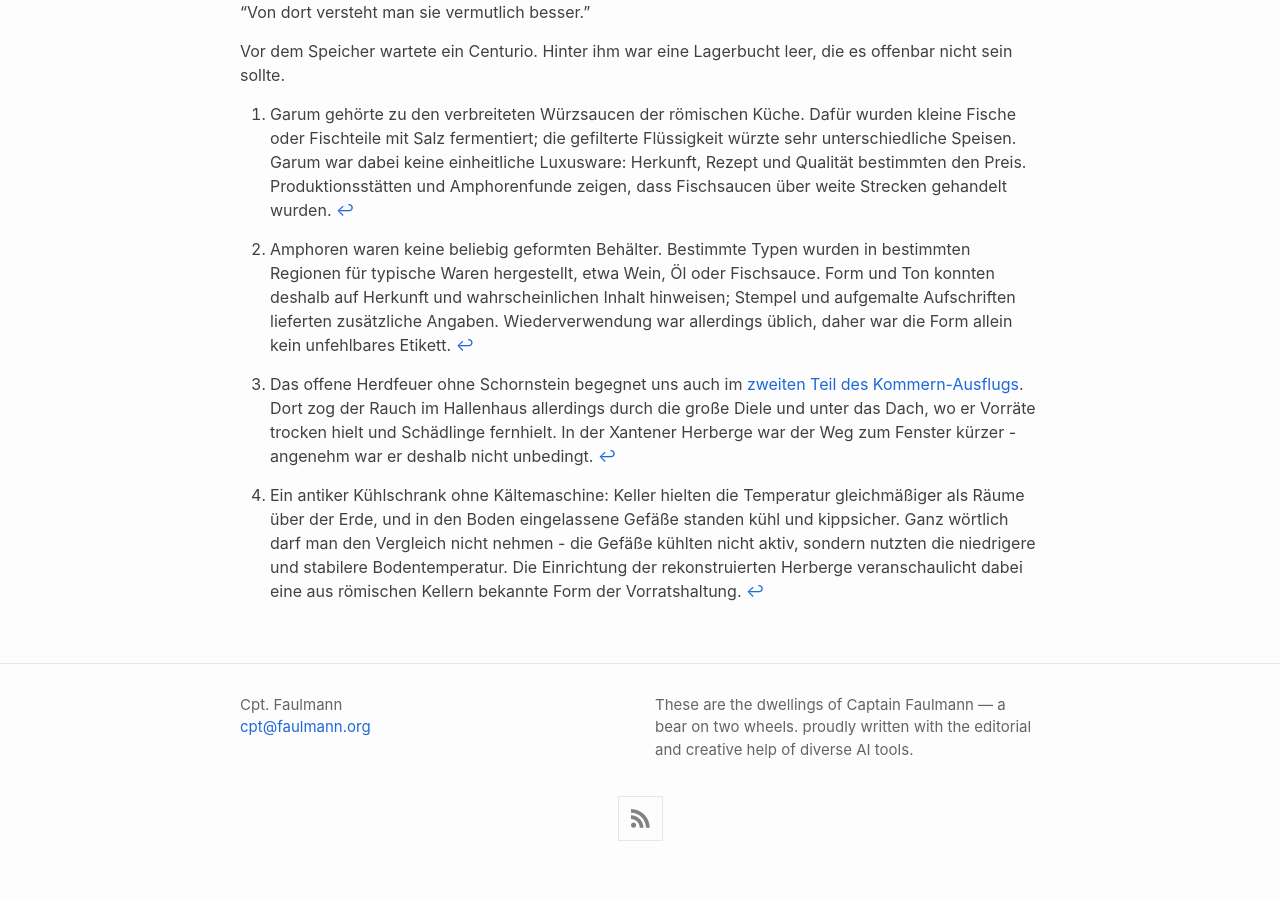
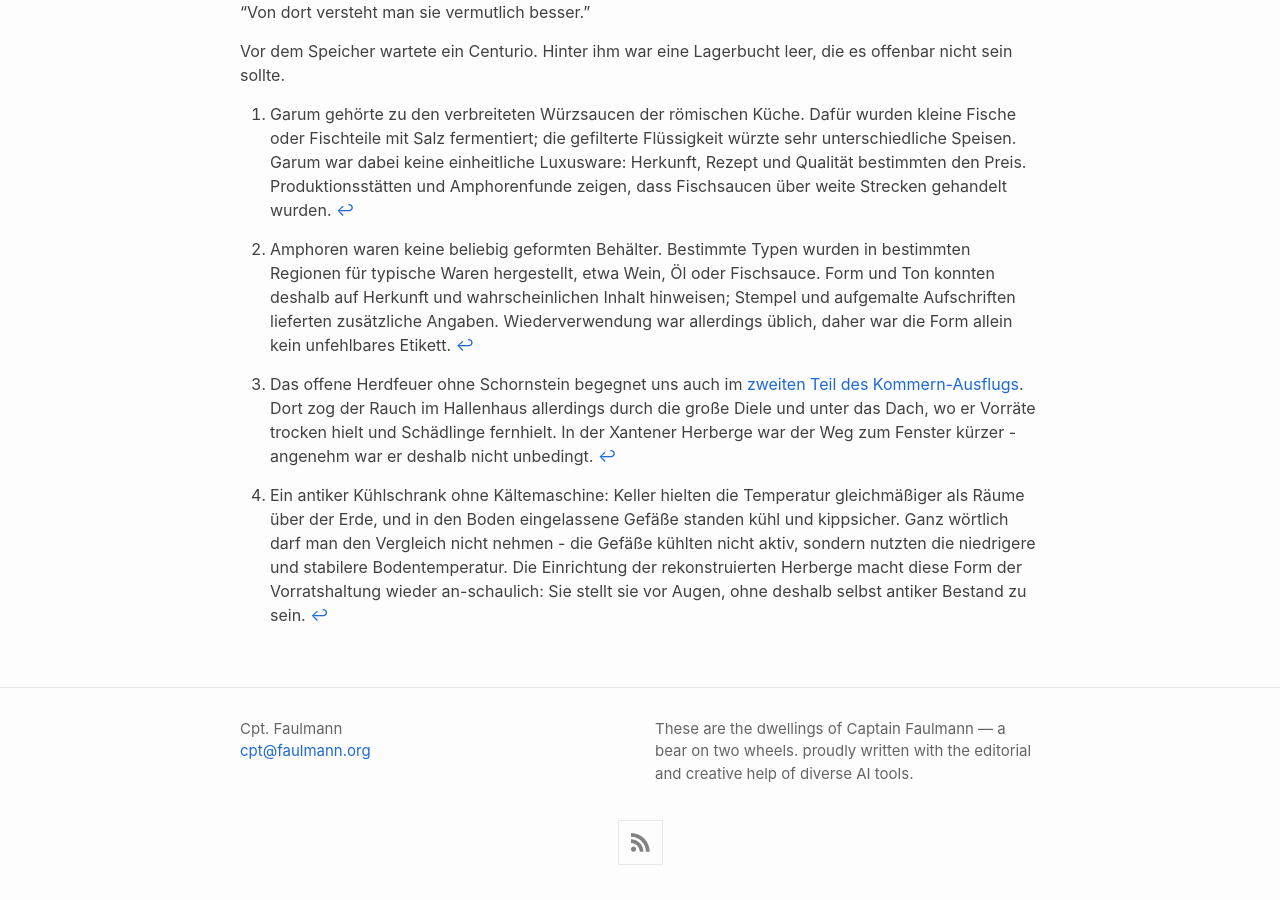
Before and after one commit to cgars/faulmann, a Jekyll site: the page built from _posts/2026-08-22-xanten.md, in a window 1280 px wide and 900 px high, scrolled down 21926 px. Built offline with Jekyll 4.4.1, drawn with Linux system fonts in a browser that asks for light colours; before the commit the page ends 22802 px from its top, so only the background shows below that.

Commit message:
Refine Xanten footnote with word archaeology

```diff
--- a/_posts/2026-08-22-xanten.md
+++ b/_posts/2026-08-22-xanten.md
@@ -796,4 +796,4 @@
 
 [^rauch]: Das offene Herdfeuer ohne Schornstein begegnet uns auch im [zweiten Teil des Kommern-Ausflugs]({% post_url 2026-08-08-kommern-teil-2 %}). Dort zog der Rauch im Hallenhaus allerdings durch die große Diele und unter das Dach, wo er Vorräte trocken hielt und Schädlinge fernhielt. In der Xantener Herberge war der Weg zum Fenster kürzer - angenehm war er deshalb nicht unbedingt.
 
-[^keller]: Ein antiker Kühlschrank ohne Kältemaschine: Keller hielten die Temperatur gleichmäßiger als Räume über der Erde, und in den Boden eingelassene Gefäße standen kühl und kippsicher. Ganz wörtlich darf man den Vergleich nicht nehmen - die Gefäße kühlten nicht aktiv, sondern nutzten die niedrigere und stabilere Bodentemperatur. Die Einrichtung der rekonstruierten Herberge veranschaulicht dabei eine aus römischen Kellern bekannte Form der Vorratshaltung.
+[^keller]: Ein antiker Kühlschrank ohne Kältemaschine: Keller hielten die Temperatur gleichmäßiger als Räume über der Erde, und in den Boden eingelassene Gefäße standen kühl und kippsicher. Ganz wörtlich darf man den Vergleich nicht nehmen - die Gefäße kühlten nicht aktiv, sondern nutzten die niedrigere und stabilere Bodentemperatur. Die Einrichtung der rekonstruierten Herberge macht diese Form der Vorratshaltung wieder an-schaulich: Sie stellt sie vor Augen, ohne deshalb selbst antiker Bestand zu sein.
```
